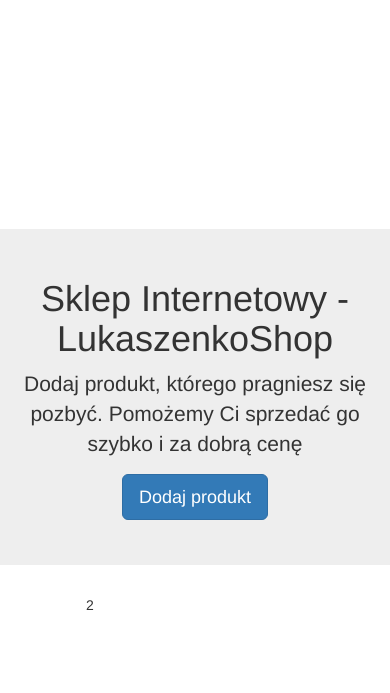
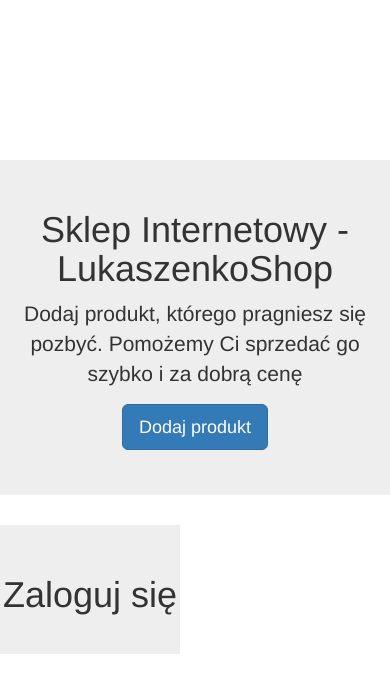
Before and after one commit to lukaszw1939/sklep-internetowy, a PHP site: page / in a window 390 px wide. Shown: the top 693 px of the page. Run offline with PHP 8.4, Linux system fonts and the light colour scheme.

Commit message:
2 kolumna - zmiana treści

```diff
--- a/index.php
+++ b/index.php
@@ -12,7 +12,14 @@
 			</div>
 
 			</div>
-			<div class="col-xs-6 col-md-4">2</div>
+			<div class="col-xs-6 col-md-4">
+
+			<div class="jumbotron">
+                                <h1>Zaloguj się</h1>
+                        </div>
+
+
+			</div>
 		</div>
 	</div>
 </body>
```
